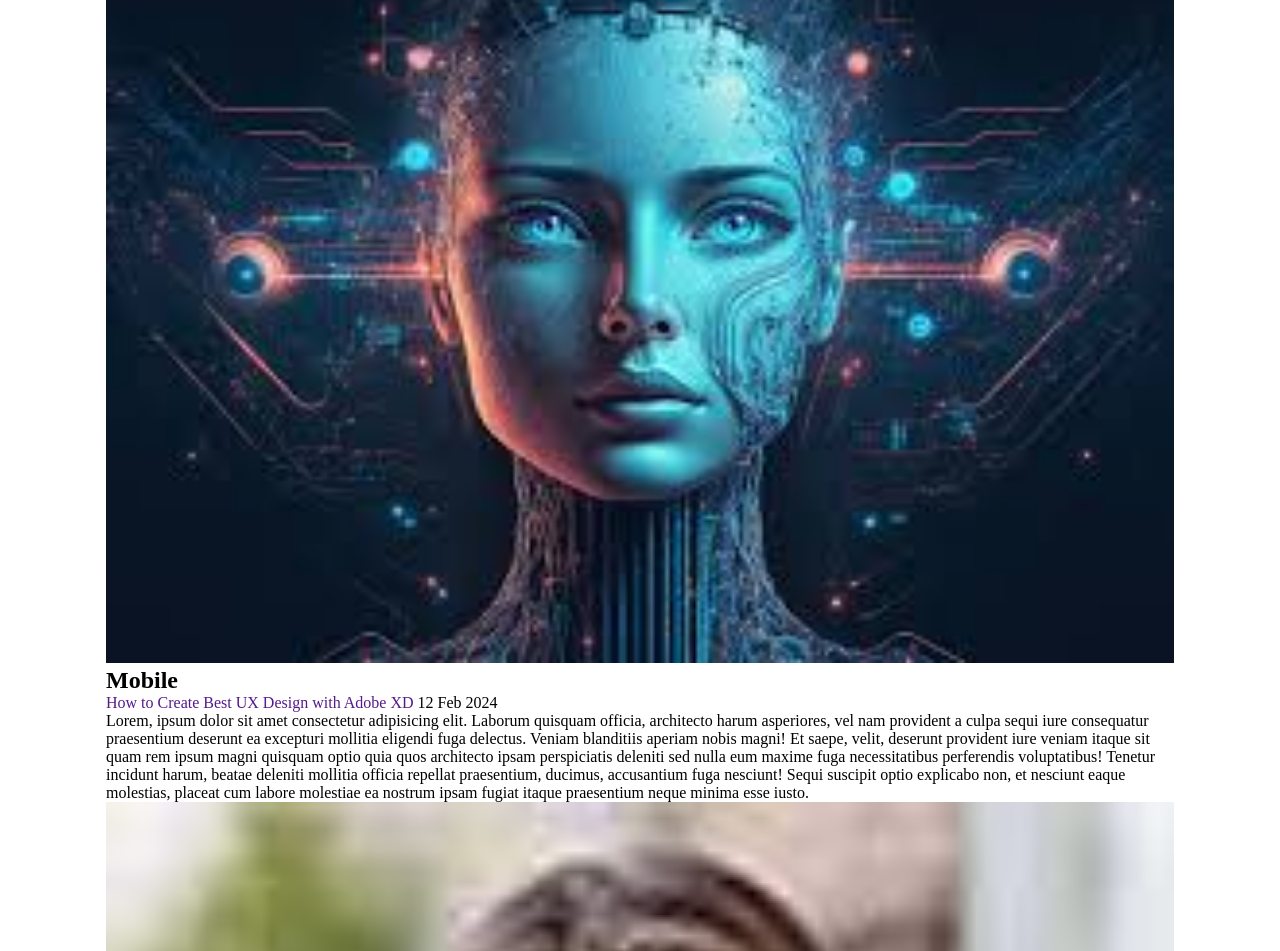
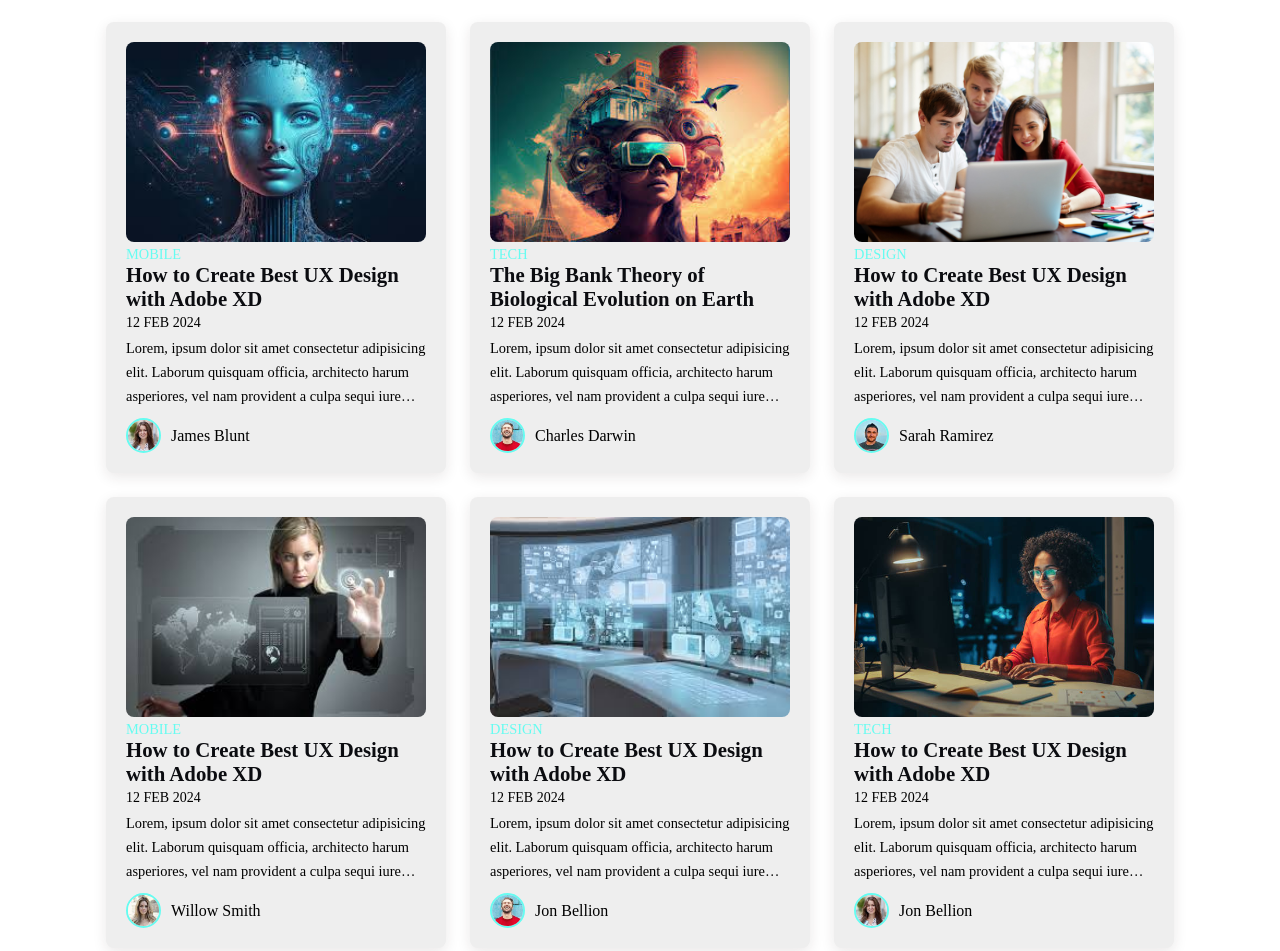
Before and after one commit to agordavidt/blog-frontend, a plain HTML site: page index.html in a window 1280 px wide. Shown: the part 593-1544 px from the top of the page. Drawn offline with nearby package versions, Linux system fonts and the light colour scheme.

Commit message:
new changes

```diff
--- a/index.html
+++ b/index.html
@@ -40,7 +40,7 @@
 
 <!-- Posts -->
  <section class="post container">
-    <div class="post-box">
+    <div class="post-box mobile">
         <a href="#"><img src="images/post-1.jpg" alt="" class="post-img"></a>
         <h2 class="category">Mobile</h2>
         <a href="" class="post-title">How to Create Best UX Design with Adobe XD</a>
@@ -48,14 +48,14 @@
         <p class="post-description">Lorem, ipsum dolor sit amet consectetur adipisicing elit. Laborum quisquam officia, architecto harum asperiores, vel nam provident a culpa sequi iure consequatur praesentium deserunt ea excepturi mollitia eligendi fuga delectus. Veniam blanditiis aperiam nobis magni! Et saepe, velit, deserunt provident iure veniam itaque sit quam rem ipsum magni quisquam optio quia quos architecto ipsam perspiciatis deleniti sed nulla eum maxime fuga necessitatibus perferendis voluptatibus! Tenetur incidunt harum, beatae deleniti mollitia officia repellat praesentium, ducimus, accusantium fuga nesciunt! Sequi suscipit optio explicabo non, et nesciunt eaque molestias, placeat cum labore molestiae ea nostrum ipsam fugiat itaque praesentium neque minima esse iusto.</p>
         <div class="profile">
             <img src="images/profile-1.jpg" alt="" class="profile-img">
-            <span class="profile-name">David Agor</span>
+            <span class="profile-name">James Blunt</span>
         </div>
     </div>
 
-     <div class="post-box">
+     <div class="post-box tech">
         <a href="#"><img src="images/post-2.jpg" alt="" class="post-img"></a>
         <h2 class="category">Tech</h2>
-        <a href="" class="post-title">The Big Bank Theory</a>
+        <a href="" class="post-title">The Big Bank Theory of Biological Evolution on Earth</a>
         <span class="post-date">12 Feb 2024</span>
         <p class="post-description">Lorem, ipsum dolor sit amet consectetur adipisicing elit. Laborum quisquam officia, architecto harum asperiores, vel nam provident a culpa sequi iure consequatur praesentium deserunt ea excepturi mollitia eligendi fuga delectus. Veniam blanditiis aperiam nobis magni! Et saepe, velit, deserunt provident iure veniam itaque sit quam rem ipsum magni quisquam optio quia quos architecto ipsam perspiciatis deleniti sed nulla eum maxime fuga necessitatibus perferendis voluptatibus! Tenetur incidunt harum, beatae deleniti mollitia officia repellat praesentium, ducimus, accusantium fuga nesciunt! Sequi suscipit optio explicabo non, et nesciunt eaque molestias, placeat cum labore molestiae ea nostrum ipsam fugiat itaque praesentium neque minima esse iusto.</p>
         <div class="profile">
@@ -64,8 +64,8 @@
         </div>
     </div>
 
-     <div class="post-box">
-        <a href="#"><img src="images/profile-3.jpg" alt="" class="post-img"></a>
+     <div class="post-box design">
+        <a href="#"><img src="images/post-3.jpg" alt="" class="post-img"></a>
         <h2 class="category">Design</h2>
         <a href="" class="post-title">How to Create Best UX Design with Adobe XD</a>
         <span class="post-date">12 Feb 2024</span>
@@ -76,27 +76,39 @@
         </div>
     </div>
 
-     <div class="post-box">
-        <a href="#"><img src="images/img-1.jpg" alt="" class="post-img"></a>
+     <div class="post-box mobile">
+        <a href="#"><img src="images/post-4.jpg" alt="" class="post-img"></a>
         <h2 class="category">Mobile</h2>
         <a href="" class="post-title">How to Create Best UX Design with Adobe XD</a>
         <span class="post-date">12 Feb 2024</span>
         <p class="post-description">Lorem, ipsum dolor sit amet consectetur adipisicing elit. Laborum quisquam officia, architecto harum asperiores, vel nam provident a culpa sequi iure consequatur praesentium deserunt ea excepturi mollitia eligendi fuga delectus. Veniam blanditiis aperiam nobis magni! Et saepe, velit, deserunt provident iure veniam itaque sit quam rem ipsum magni quisquam optio quia quos architecto ipsam perspiciatis deleniti sed nulla eum maxime fuga necessitatibus perferendis voluptatibus! Tenetur incidunt harum, beatae deleniti mollitia officia repellat praesentium, ducimus, accusantium fuga nesciunt! Sequi suscipit optio explicabo non, et nesciunt eaque molestias, placeat cum labore molestiae ea nostrum ipsam fugiat itaque praesentium neque minima esse iusto.</p>
         <div class="profile">
-            <img src="images/profile-1.jpg" alt="" class="profile-img">
-            <span class="profile-name">David Agor</span>
+            <img src="images/profile-4.jpg" alt="" class="profile-img">
+            <span class="profile-name">Willow Smith</span>
         </div>
     </div>
 
-     <div class="post-box">
-        <a href="#"><img src="images/img-1.jpg" alt="" class="post-img"></a>
-        <h2 class="category">Mobile</h2>
+     <div class="post-box design">
+        <a href="#"><img src="images/post-5.jpg" alt="" class="post-img"></a>
+        <h2 class="category">Design</h2>
+        <a href="" class="post-title">How to Create Best UX Design with Adobe XD</a>
+        <span class="post-date">12 Feb 2024</span>
+        <p class="post-description">Lorem, ipsum dolor sit amet consectetur adipisicing elit. Laborum quisquam officia, architecto harum asperiores, vel nam provident a culpa sequi iure consequatur praesentium deserunt ea excepturi mollitia eligendi fuga delectus. Veniam blanditiis aperiam nobis magni! Et saepe, velit, deserunt provident iure veniam itaque sit quam rem ipsum magni quisquam optio quia quos architecto ipsam perspiciatis deleniti sed nulla eum maxime fuga necessitatibus perferendis voluptatibus! Tenetur incidunt harum, beatae deleniti mollitia officia repellat praesentium, ducimus, accusantium fuga nesciunt! Sequi suscipit optio explicabo non, et nesciunt eaque molestias, placeat cum labore molestiae ea nostrum ipsam fugiat itaque praesentium neque minima esse iusto.</p>
+        <div class="profile">
+            <img src="images/profile-2.jpg" alt="" class="profile-img">
+            <span class="profile-name">Jon Bellion</span>
+        </div>
+    </div>
+
+     <div class="post-box tech">
+        <a href="#"><img src="images/post-6.jpg" alt="" class="post-img"></a>
+        <h2 class="category">Tech</h2>
         <a href="" class="post-title">How to Create Best UX Design with Adobe XD</a>
         <span class="post-date">12 Feb 2024</span>
         <p class="post-description">Lorem, ipsum dolor sit amet consectetur adipisicing elit. Laborum quisquam officia, architecto harum asperiores, vel nam provident a culpa sequi iure consequatur praesentium deserunt ea excepturi mollitia eligendi fuga delectus. Veniam blanditiis aperiam nobis magni! Et saepe, velit, deserunt provident iure veniam itaque sit quam rem ipsum magni quisquam optio quia quos architecto ipsam perspiciatis deleniti sed nulla eum maxime fuga necessitatibus perferendis voluptatibus! Tenetur incidunt harum, beatae deleniti mollitia officia repellat praesentium, ducimus, accusantium fuga nesciunt! Sequi suscipit optio explicabo non, et nesciunt eaque molestias, placeat cum labore molestiae ea nostrum ipsam fugiat itaque praesentium neque minima esse iusto.</p>
         <div class="profile">
             <img src="images/profile-1.jpg" alt="" class="profile-img">
-            <span class="profile-name">David Agor</span>
+            <span class="profile-name">Jon Bellion</span>
         </div>
     </div>
  </section>
--- a/style.css
+++ b/style.css
@@ -40,9 +40,9 @@ section{
     width: 100%;
 }
 header{
-    position: fixed;
+    /* position: fixed;
     top: 0;
-    left: 0;
+    left: 0; */
     width: 100%;
     z-index: 200;
 }
@@ -114,3 +114,71 @@ nav{
     padding: 4px 10px;
     border-radius: 4px;
 }
+
+.post{
+    display: grid;
+    grid-template-columns: repeat(auto-fit, minmax(280px, auto));
+    justify-content: center;
+    gap: 1.5rem;
+}
+.post-box {
+    background: var(--bg-color);
+    box-shadow: 0 4px 14px hsl(355deg 25% 15% / 10%);
+    padding: 20px;
+    border-radius: 0.5rem;
+}
+.post-img{
+    width: 100%;
+    height: 200px;
+    object-fit: cover;
+    object-position: center;
+    border-radius: 0.5rem;
+}
+.category{
+    font-size: 0.9rem;
+    font-weight: 500;
+    text-transform: uppercase;
+    color: var(--second-color);
+}
+.post-title{
+    font-size: 1.3rem;
+    font-weight: 600;
+    color: var(--text-color);
+    /* To Remain Tittle in 2 Lines */
+    display: -webkit-box;
+    -webkit-line-clamp: 2;
+    -webkit-box-orient: vertical;
+    overflow: hidden;
+}
+.post-date{
+    display: flex;
+    font-size: 0.875rem;
+    text-transform: uppercase;
+    font-weight: 400;
+    margin-top: 4px;
+
+}
+.post-description{
+    font-size: 0.9rem;
+    line-height: 1.5rem;
+    margin: 5px 0 10px;
+    /*  To Remain text in 3 lines */
+    display: -webkit-box;
+    -webkit-line-clamp: 3;
+    -webkit-box-orient: vertical;
+    overflow: hidden;
+}
+.profile{
+    display: flex;
+    align-items: center;
+    gap: 10px;
+
+}
+.profile-img{
+    width: 35px;
+    height: 35px;
+    border-radius: 50%;
+    object-fit: cover;
+    object-position: center;
+    border: 2px solid var(--second-color);
+}
```
